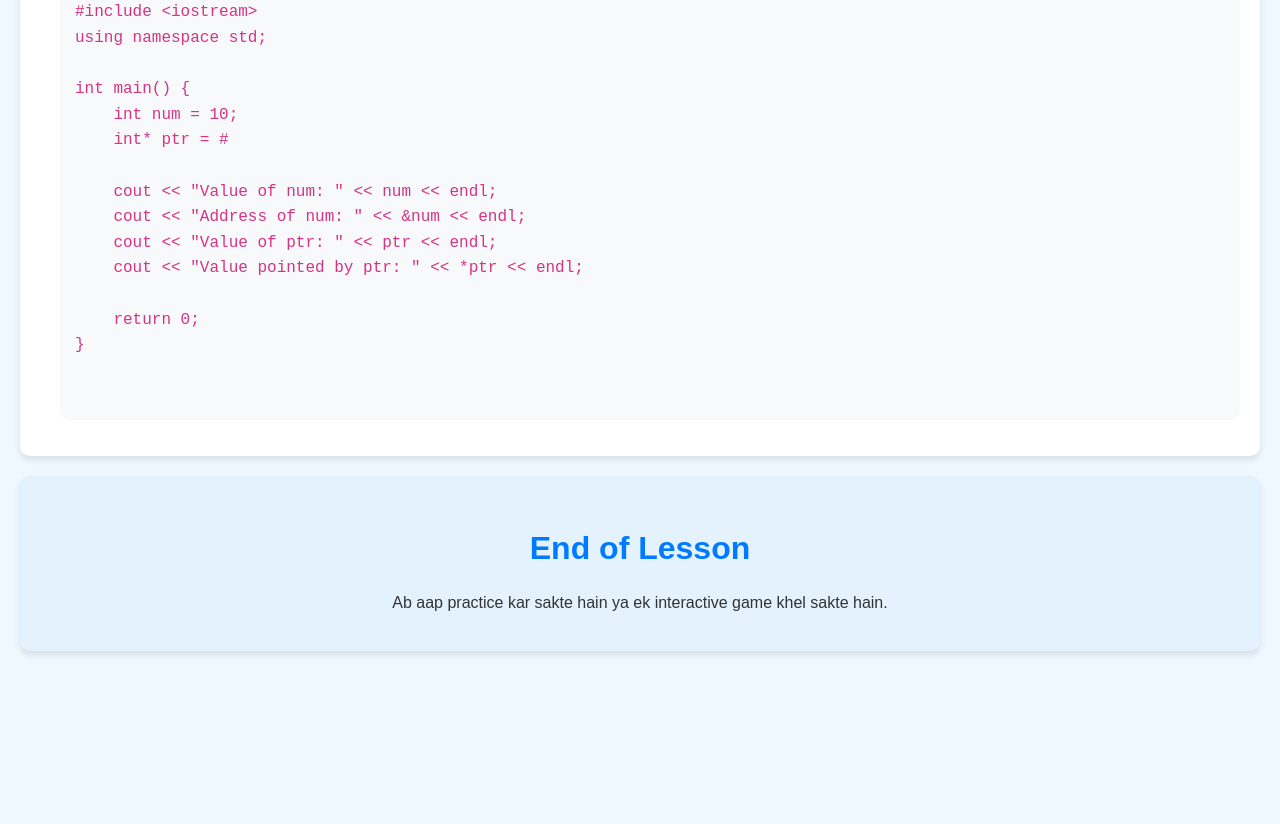
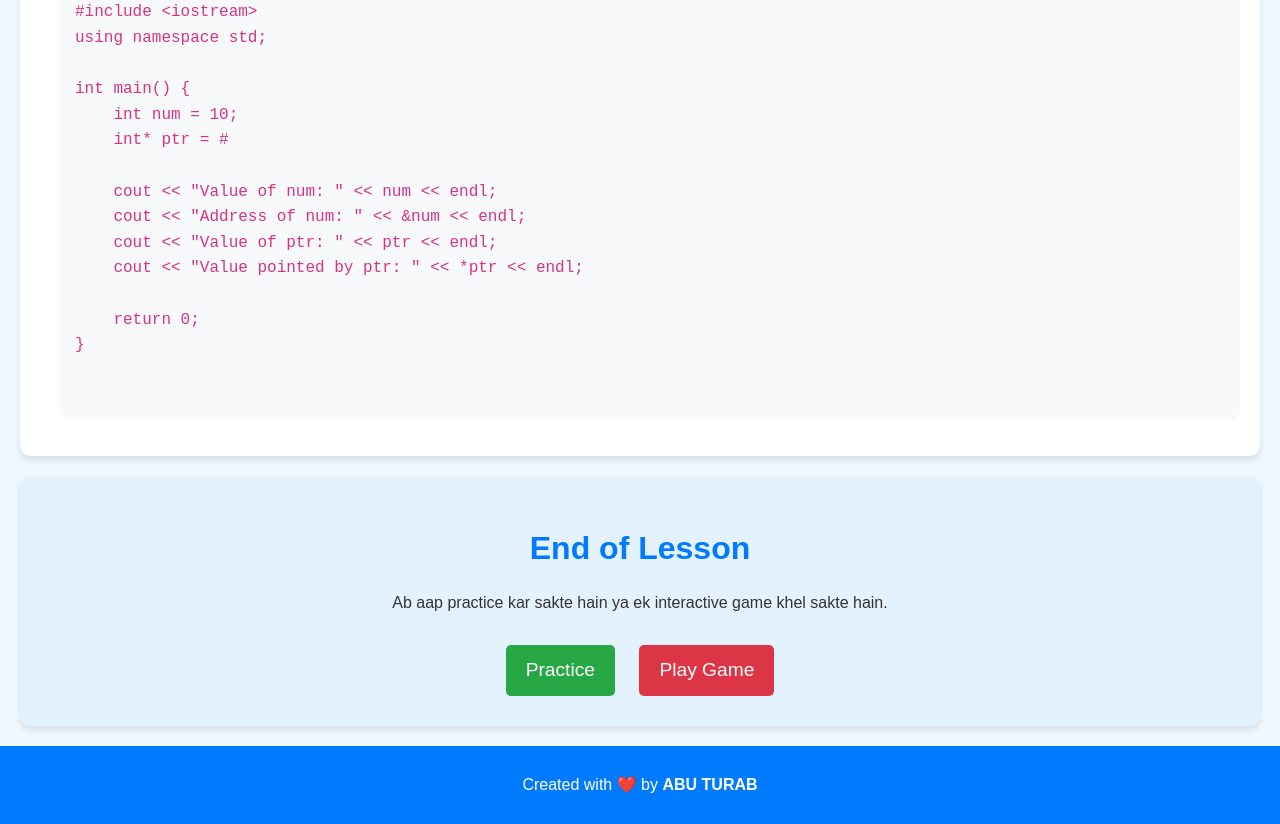
Before and after one commit to abuturab78/C--Mastery-with-Abu-Turab, a plain HTML site: page lesson9.html in a window 1280 px wide. Shown: the part 1228-2052 px from the top of the page. Before the commit the page ends 1899 px from the top, so only its background shows below. Drawn offline with Linux system fonts and the light colour scheme.

Commit message:
Update lesson9.html

```diff
--- a/lesson9.html
+++ b/lesson9.html
@@ -255,4 +255,15 @@ int main() {
             <p>
                 Ab aap practice kar sakte hain ya ek interactive game khel sakte hain.
             </p>
-            <div class="
+            <div class="options">
+                <a href="practice27.html" class="button practice-btn">Practice</a>
+                <a href="game27.html" class="button game-btn">Play Game</a>
+            </div>
+        </section>
+    </main>
+
+    <!-- Footer Section -->
+    <footer>
+        <p>Created with ❤️ by <strong>ABU TURAB</strong></p>
+    </footer>
+</body>
```
